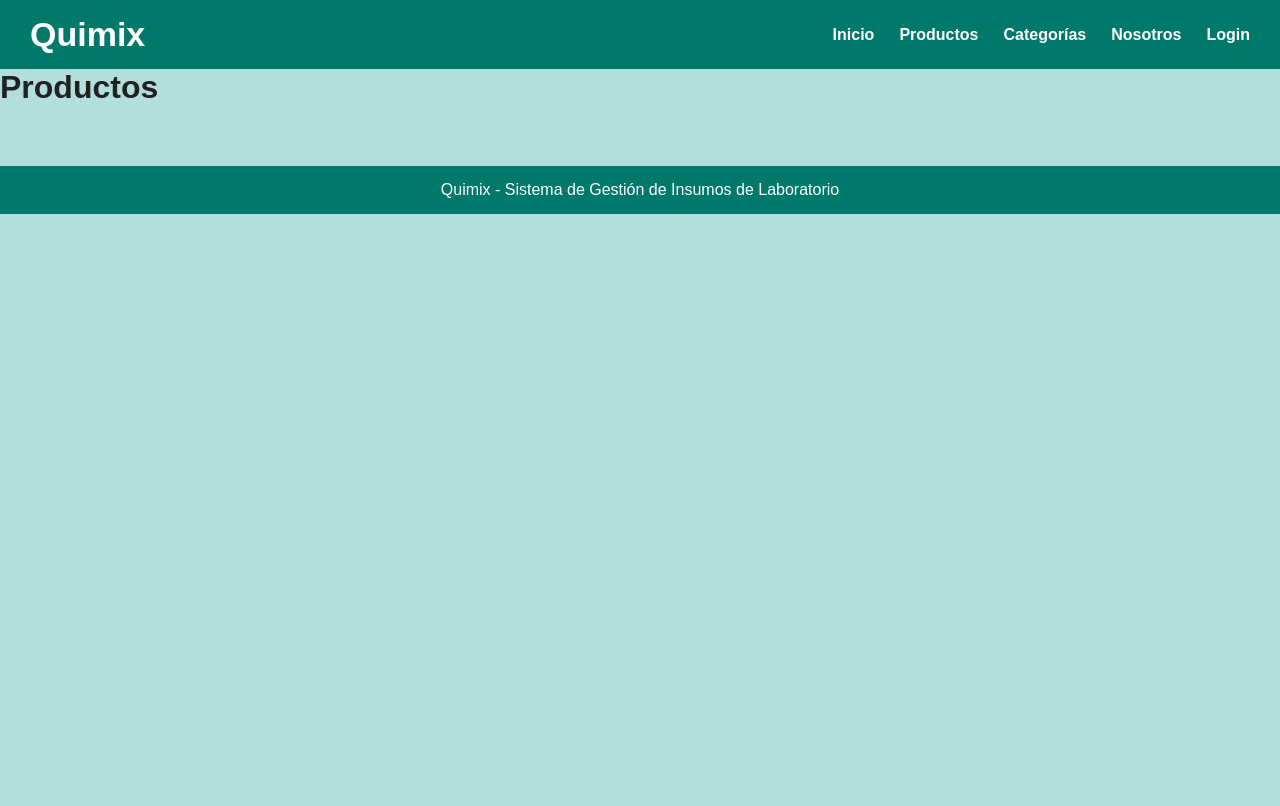
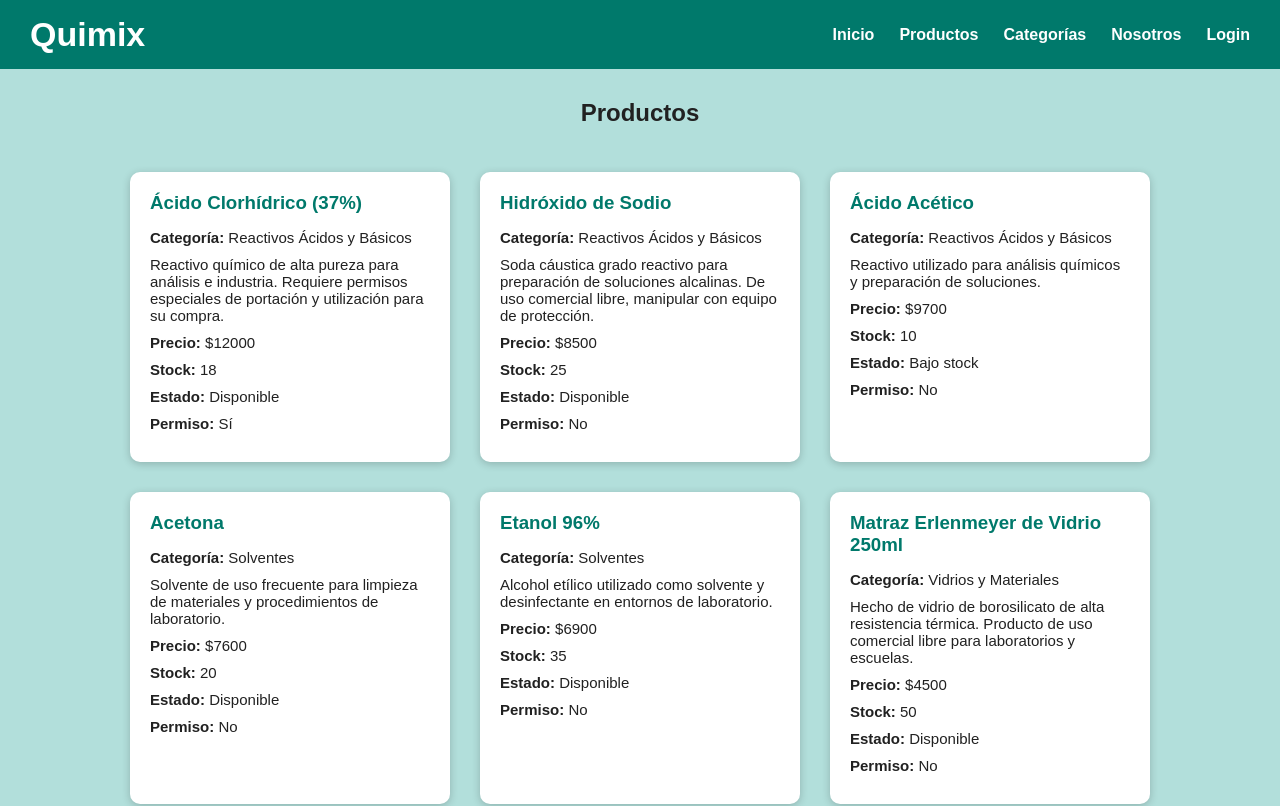
Before and after one commit to ana-d-30/parcial-2-react, a React (Vite) app: page /productos in a window 1280 px wide. Shown: the top 806 px of the page. Built offline with nearby package versions, Linux system fonts and the light colour scheme.

Commit message:
Mostrar listado de productos

```diff
--- /dev/null
+++ b/src/components/ProductCard.jsx
@@ -0,0 +1,36 @@
+import "../styles/productCard.css";
+
+const ProductCard = ({ producto }) => {
+    return (
+        <div className="card-producto">
+
+            <h3>{producto.nombre}</h3>
+
+            <p>
+                <strong>Categoría:</strong> {producto.categoria}
+            </p>
+
+            <p>{producto.descripcion}</p>
+
+            <p>
+                <strong>Precio:</strong> ${producto.precio}
+            </p>
+
+            <p>
+                <strong>Stock:</strong> {producto.stock}
+            </p>
+
+            <p>
+                <strong>Estado:</strong> {producto.estado}
+            </p>
+
+            <p>
+                <strong>Permiso:</strong>{" "}
+                {producto.requierePermiso ? "Sí" : "No"}
+            </p>
+
+        </div>
+    );
+}
+
+export default ProductCard;
--- a/src/pages/Productos.jsx
+++ b/src/pages/Productos.jsx
@@ -1,6 +1,27 @@
+import productos from "../data/productos.json";
+import ProductCard from "../components/ProductCard";
+import "../styles/productos.css";
+
 const Productos = () => {
     return (
-        <h1>Productos</h1>
+        <section>
+
+            <h1 className="titulo-productos">
+                Productos
+            </h1>
+
+            <div className="productos">
+
+                {productos.map((producto) => (
+                    <ProductCard
+                        key={producto.id}
+                        producto={producto}
+                    />
+                ))}
+
+            </div>
+
+        </section>
     );
 }
 
--- /dev/null
+++ b/src/styles/productCard.css
@@ -0,0 +1,18 @@
+.card-producto{
+    background-color: white;
+    width: 320px;
+    padding: 20px;
+    margin: 15px;
+    border-radius: 10px;
+    box-shadow: 0px 2px 8px rgba(0,0,0,0.2);
+}
+
+.card-producto h3{
+    color: #00796B;
+    margin-bottom: 15px;
+}
+
+.card-producto p{
+    margin-bottom: 10px;
+    font-size: 15px;
+}
--- /dev/null
+++ b/src/styles/productos.css
@@ -0,0 +1,10 @@
+.productos{
+    display: flex;
+    flex-wrap: wrap;
+    justify-content: center;
+}
+
+.titulo-productos{
+    text-align: center;
+    margin: 30px;
+}
```
